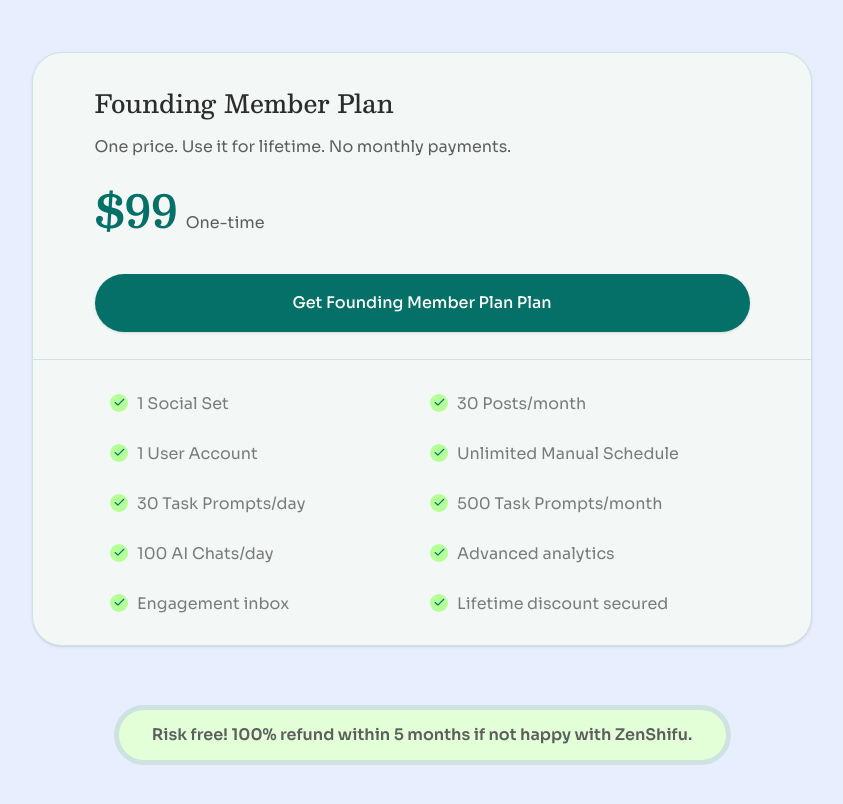
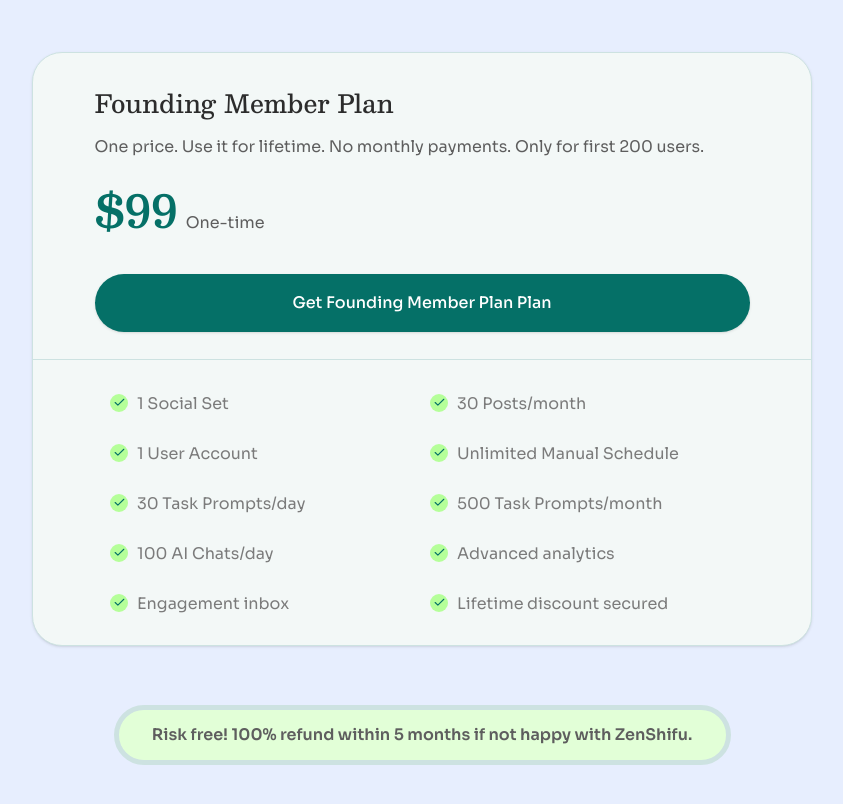
Before and after one commit to Nareshmeetei/zenshifu, a React (Vite) app: page / in a window 1280 px wide. Shown: the part 5720-6524 px from the top of the page, without its empty margins (218-1061 px from the left). Built offline with nearby package versions, Linux system fonts and the light colour scheme.

Commit message:
updated copy on pricing section

```diff
--- a/src/screens/WaitList/sections/PricingPlansSection/PricingPlansSection.tsx
+++ b/src/screens/WaitList/sections/PricingPlansSection/PricingPlansSection.tsx
@@ -8,7 +8,7 @@ import { useScrollAnimation } from "../../../../hooks/useScrollAnimation";
 const pricingPlans = [
   {
     name: "Founding Member Plan",
-    description: "One price. Use it for lifetime. No monthly payments.",
+    description: "One price. Use it for lifetime. No monthly payments. Only for first 200 users.",
     price: "$99",
     paymentLink: "https://checkout.dodopayments.com/buy/pdt_hXTdqrKtCrwR2jDdPLtPa?quantity=1",
     features: [
```
